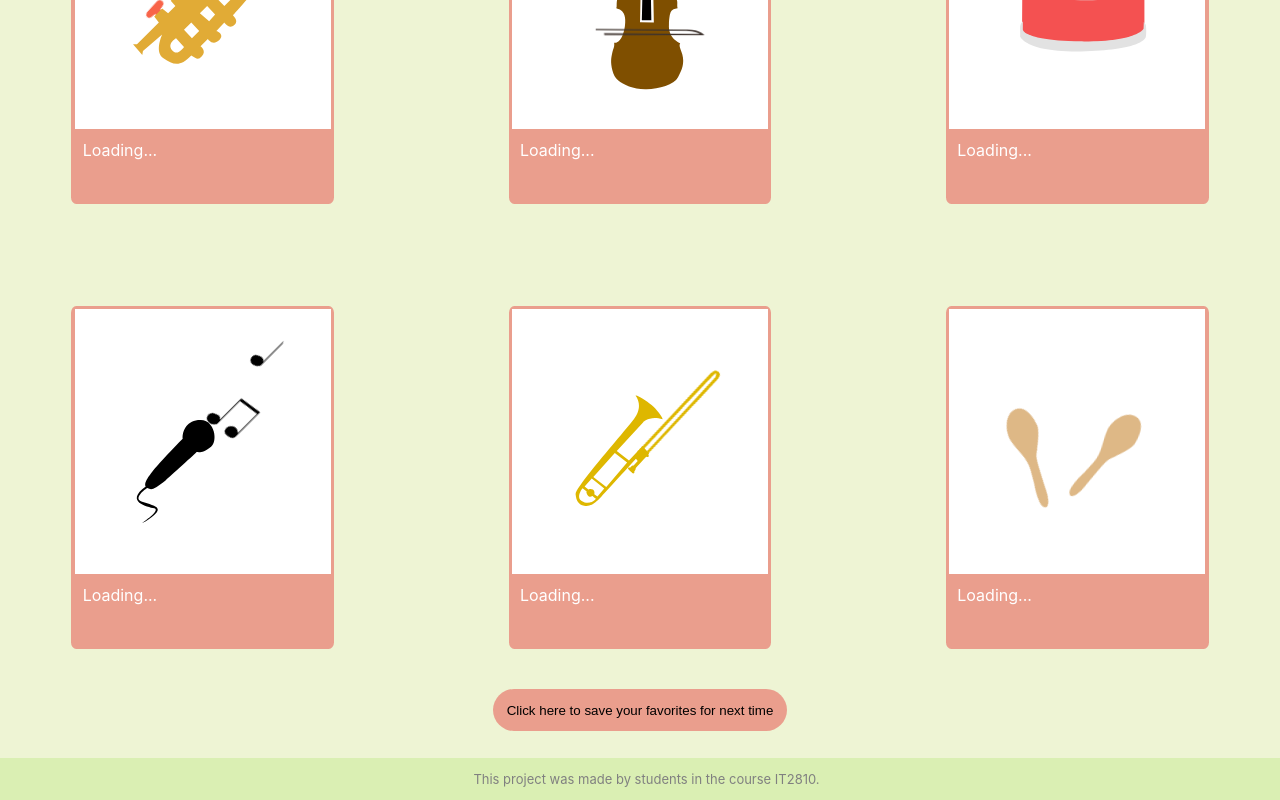
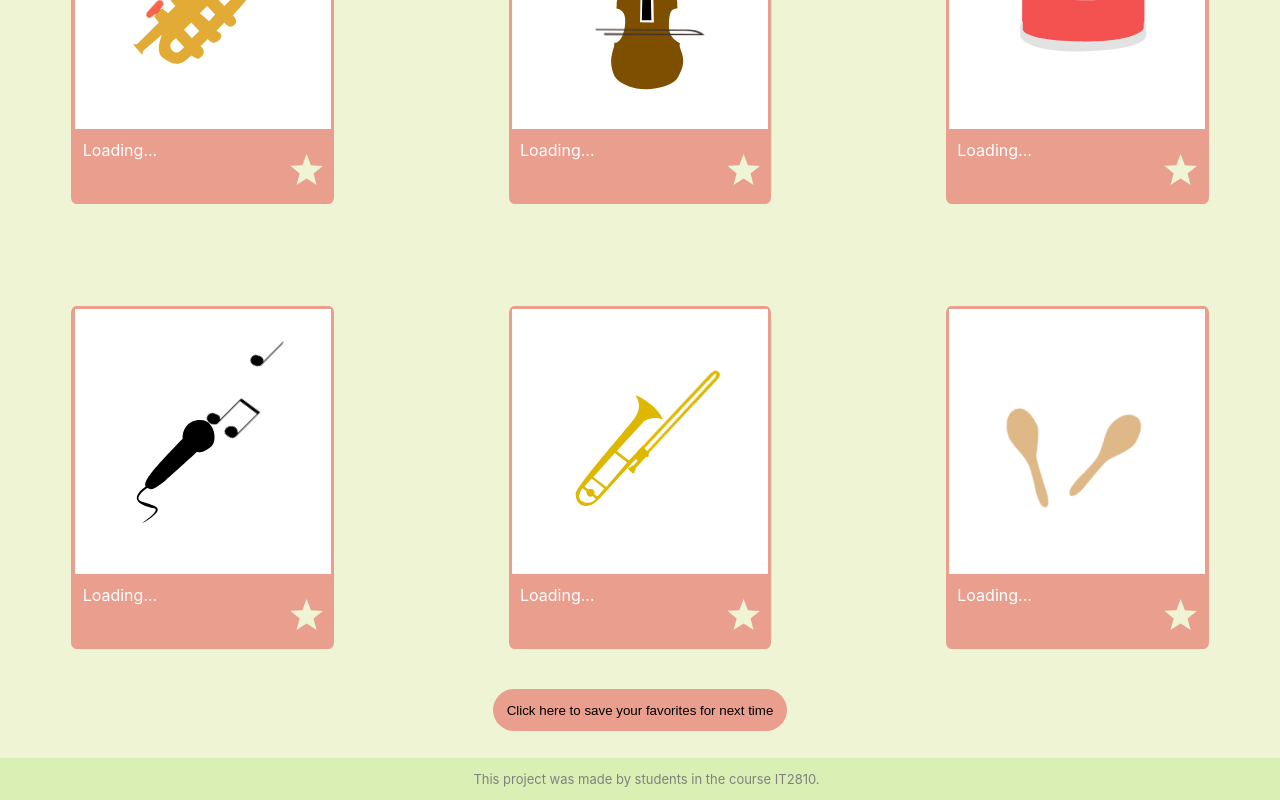
Before and after one commit to magnhan/gallery, a React (Create React App) app in the folder gallery/: page /#/ in a window 1280 px wide. Shown: the part 486-1286 px from the top of the page. Built offline with nearby package versions, Linux system fonts and the light colour scheme; no server answers.

Commit message:
Reverted commits and fixed Installation.tsx

```diff
--- a/gallery/src/components/paintings/Installation.tsx
+++ b/gallery/src/components/paintings/Installation.tsx
@@ -8,6 +8,8 @@ import SVG6 from "./SVG6/SVG6";
 import "./svg.css";
 import ThemeContext from "../ThemeContext";
 import Poem from "../Poem";
+import SaveButton from "../Favorites/SaveButton";
+import "./../Favorites/Favorites.css"
 
 interface installationProps {
   image: number;
@@ -21,42 +23,60 @@ export default function Installation(props: installationProps) {
       return (
         <div className="SVG" style={{ backgroundColor: theme.photo }}>
           <SVG1 />
+          <div className="caption">
           <Poem poems={props.poem} />
+          <SaveButton image={props.image}/>
+          </div>
         </div>
       );
     case 2:
       return (
         <div className="SVG" style={{ backgroundColor: theme.photo }}>
           <SVG2 />
+          <div className="caption">
           <Poem poems={props.poem} />
+          <SaveButton image={props.image}/>
+          </div>
         </div>
       );
     case 3:
       return (
         <div className="SVG" style={{ backgroundColor: theme.photo }}>
           <SVG3 />
+          <div className="caption">
           <Poem poems={props.poem} />
+          <SaveButton image={props.image}/>
+          </div>
         </div>
       );
     case 4:
       return (
         <div className="SVG" style={{ backgroundColor: theme.photo }}>
           <SVG4 />
+          <div className="caption">
           <Poem poems={props.poem} />
+          <SaveButton image={props.image}/>
+          </div>
         </div>
       );
     case 5:
       return (
         <div className="SVG" style={{ backgroundColor: theme.photo }}>
           <SVG5 />
+          <div className="caption">
           <Poem poems={props.poem} />
+          <SaveButton image={props.image}/>
+          </div>
         </div>
       );
     case 6:
       return (
         <div className="SVG" style={{ backgroundColor: theme.photo }}>
           <SVG6 />
+          <div className="caption">
           <Poem poems={props.poem} />
+          <SaveButton image={props.image}/>
+          </div>
         </div>
       );
     default:
```
